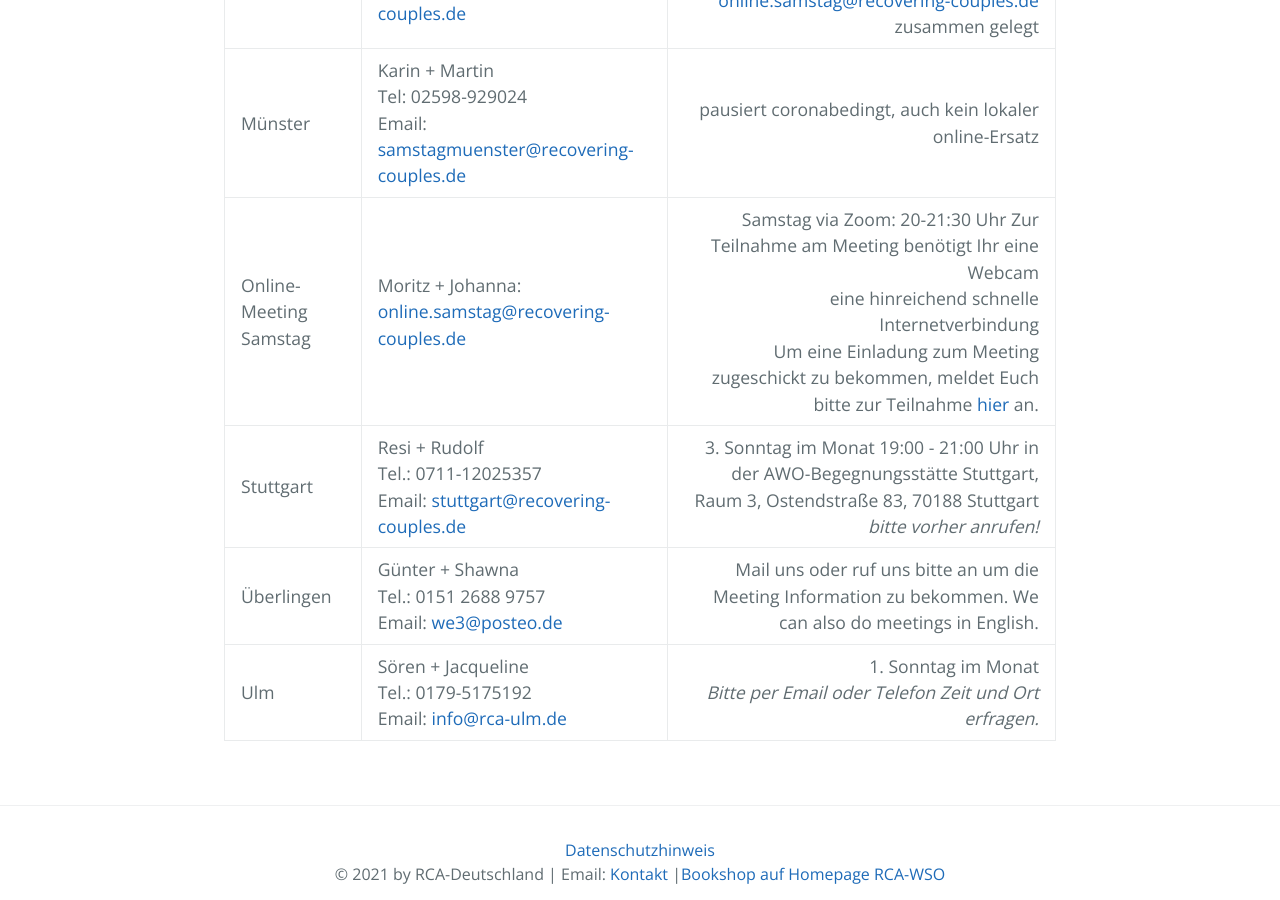
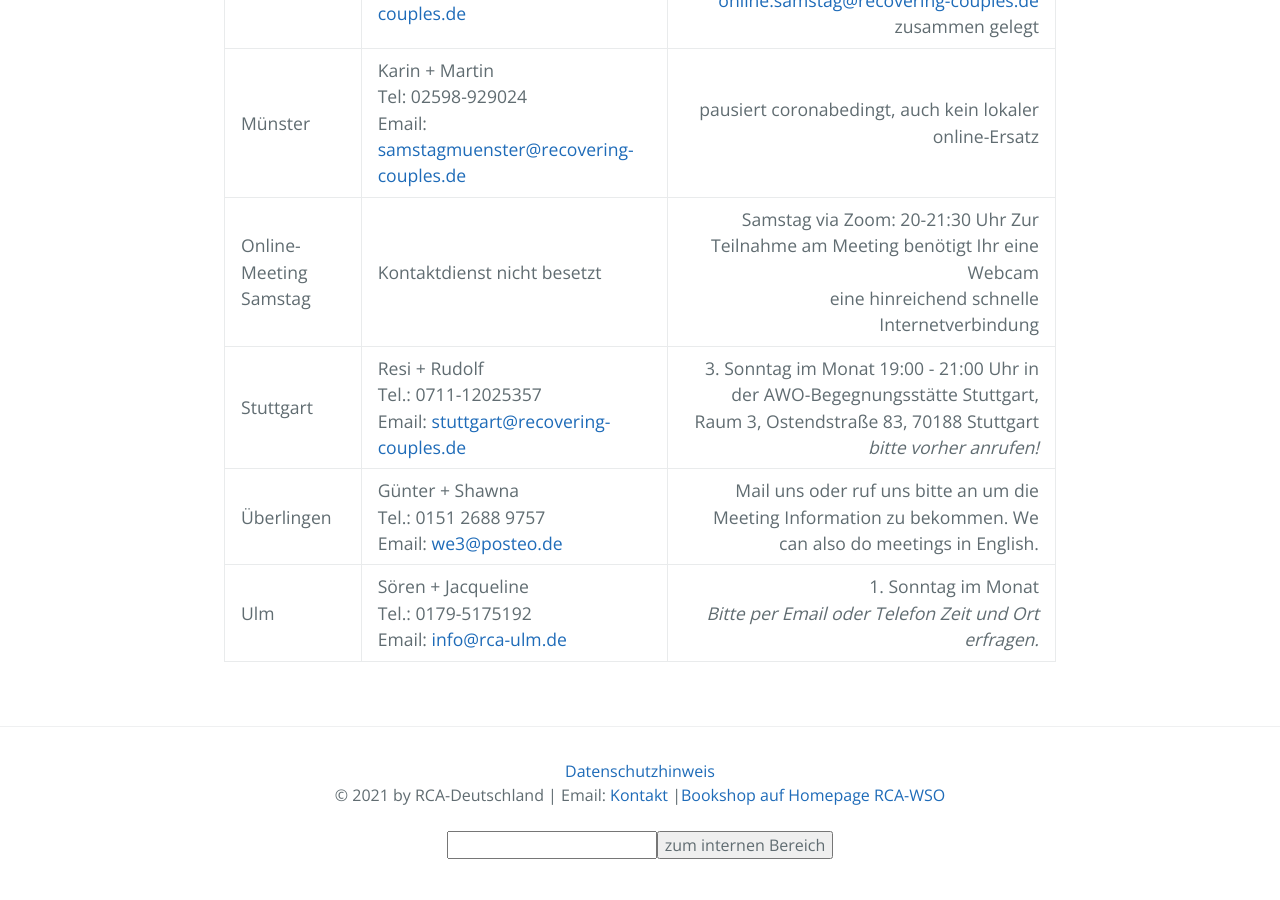
Before and after one commit to rcadeutschland/rcadeutschland.github.io, a Jekyll site: the page built from Gruppen.md, in a window 1280 px wide and 900 px high, scrolled down 903 px. Built offline with Jekyll 4.4.1, drawn with Linux system fonts in a browser that asks for light colours.

Commit message:
Kontaktdienst Online Samtag rausgenommen

```diff
--- a/Gruppen.md
+++ b/Gruppen.md
@@ -14,7 +14,7 @@
 | Kassel | Martin & Christiane<br>Tel: 0176 34325904<br>Email: <christibueks@freenet.de> | 1. Samstag im Monat<br> bitte Anmelden per Email |
 | Köln | Thomas + Evelyn<br>Tel: 0221 519892<br>Email: <samstagkoeln@recovering-couples.de> | 1. Samstag im Monat 18:00 bis 20:00 Uhr<br>Das Meeting findet coronabedingt zur Zeit nicht statt und wurde deshalb mit dem OnlineMeeting <online.samstag@recovering-couples.de> zusammen gelegt |
 | Münster | Karin + Martin<br>Tel: 02598-929024<br>Email: <samstagmuenster@recovering-couples.de> | pausiert coronabedingt, auch kein lokaler online-Ersatz |
-| Online-Meeting Samstag | Moritz + Johanna:<br><online.samstag@recovering-couples.de> | Samstag via Zoom: 20-21:30 Uhr Zur Teilnahme am Meeting benötigt Ihr eine Webcam<br> eine hinreichend schnelle Internetverbindung <br>Um eine Einladung zum Meeting zugeschickt zu bekommen, meldet Euch bitte zur Teilnahme <a href="mailto:online.samstag@recovering-couples.de?subject=[Anmeldung zum RCA-Online-Meeting]">hier</a> an. |
+| Online-Meeting Samstag | Kontaktdienst nicht besetzt| Samstag via Zoom: 20-21:30 Uhr Zur Teilnahme am Meeting benötigt Ihr eine Webcam<br> eine hinreichend schnelle Internetverbindung |
 | Stuttgart | Resi + Rudolf<br>Tel.: 0711-12025357<br>Email: <stuttgart@recovering-couples.de> | 3. Sonntag im Monat 19:00 - 21:00 Uhr in der AWO-Begegnungsstätte Stuttgart, Raum 3, Ostendstraße 83, 70188 Stuttgart<br> *bitte vorher anrufen!* |
 | Überlingen | Günter + Shawna<br>Tel.: 0151 2688 9757<br>Email: <we3@posteo.de> | Mail uns oder ruf uns bitte an um die Meeting Information zu bekommen. We can also do meetings in English. |
 | Ulm | Sören + Jacqueline<br>Tel.: 0179-5175192<br>Email: <info@rca-ulm.de> | 1. Sonntag im Monat<br> *Bitte per Email oder Telefon Zeit und Ort erfragen.* |
--- a/index.html
+++ b/index.html
@@ -8,7 +8,9 @@
  Geschlechtsidentifizierung, Religion, Kultur, Rasse, Klasse, Herkunft, physische oder geistige Fähigkeiten oder
  Parteizugehörigkeit keine Rolle spielen. Wir sind eine Gemeinschaft von Paaren auf dem Weg der Genesung. </p>
 <h2>Termine 2021</h2>
-<p>Das <b>13. RCA-DLT</b> findet in diesem Jahr online vom 05.11.2021 bis zum 06.11.2021 via Zoom statt. Infos zur Anmeldung findet ihr im <a href="files/FlyerRCA-DE21a.pdf">Flyer</a></p>
+<p>Das <b>13. RCA-DLT</b> findet in diesem Jahr online vom 05.11.2021 bis zum
+    06.11.2021 via Zoom statt. Infos zur Anmeldung findet ihr im
+    <a href="files/FlyerRCA-DE21a.pdf">Flyer</a></p>
 
 <p>Wir laden ein zum <b>Arbeits-Meeting</b> am Samstag, den 6.11., um organisatorische Belange
     der deutschen RCA Gemeinschaft zu besprechen und zu entscheiden.
```
